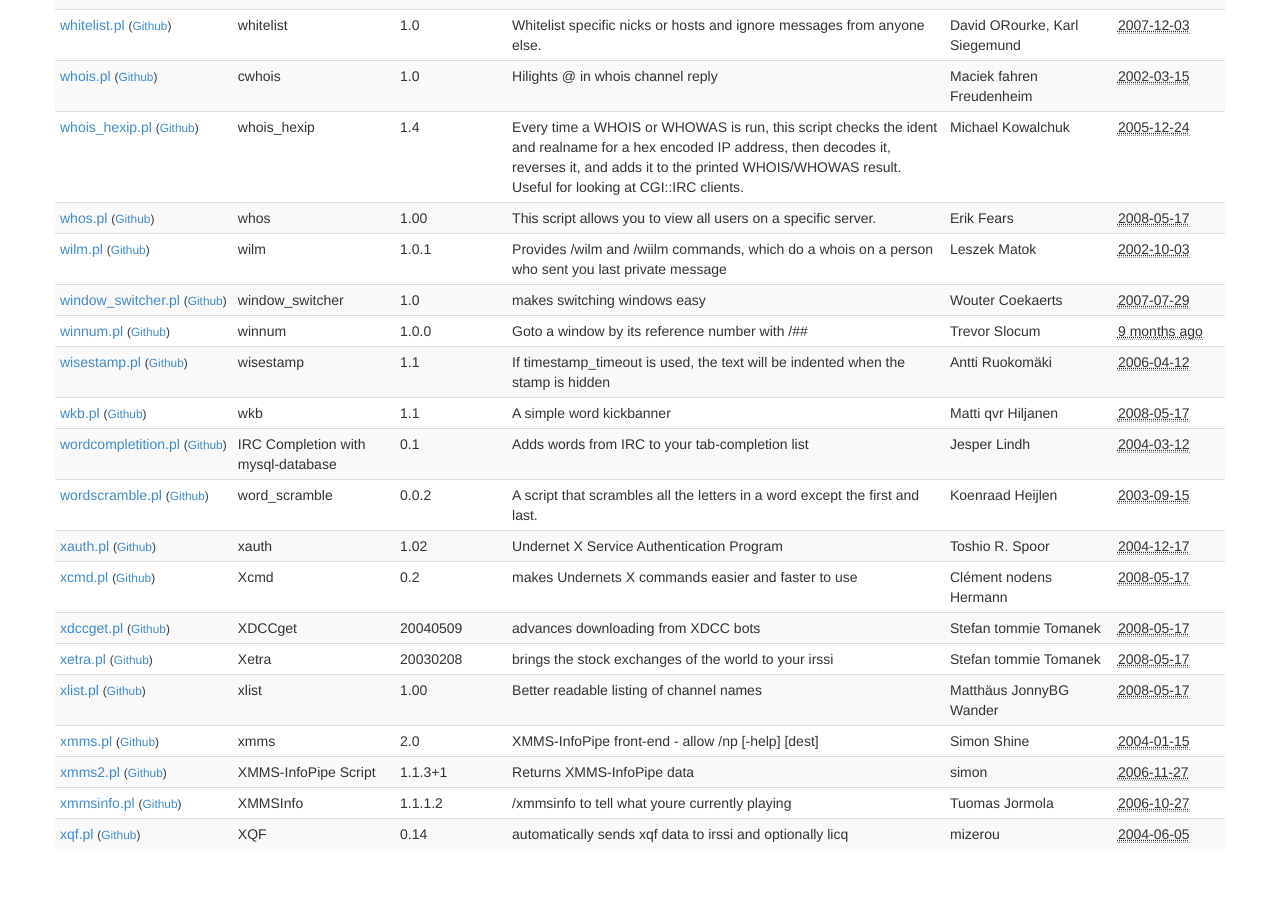
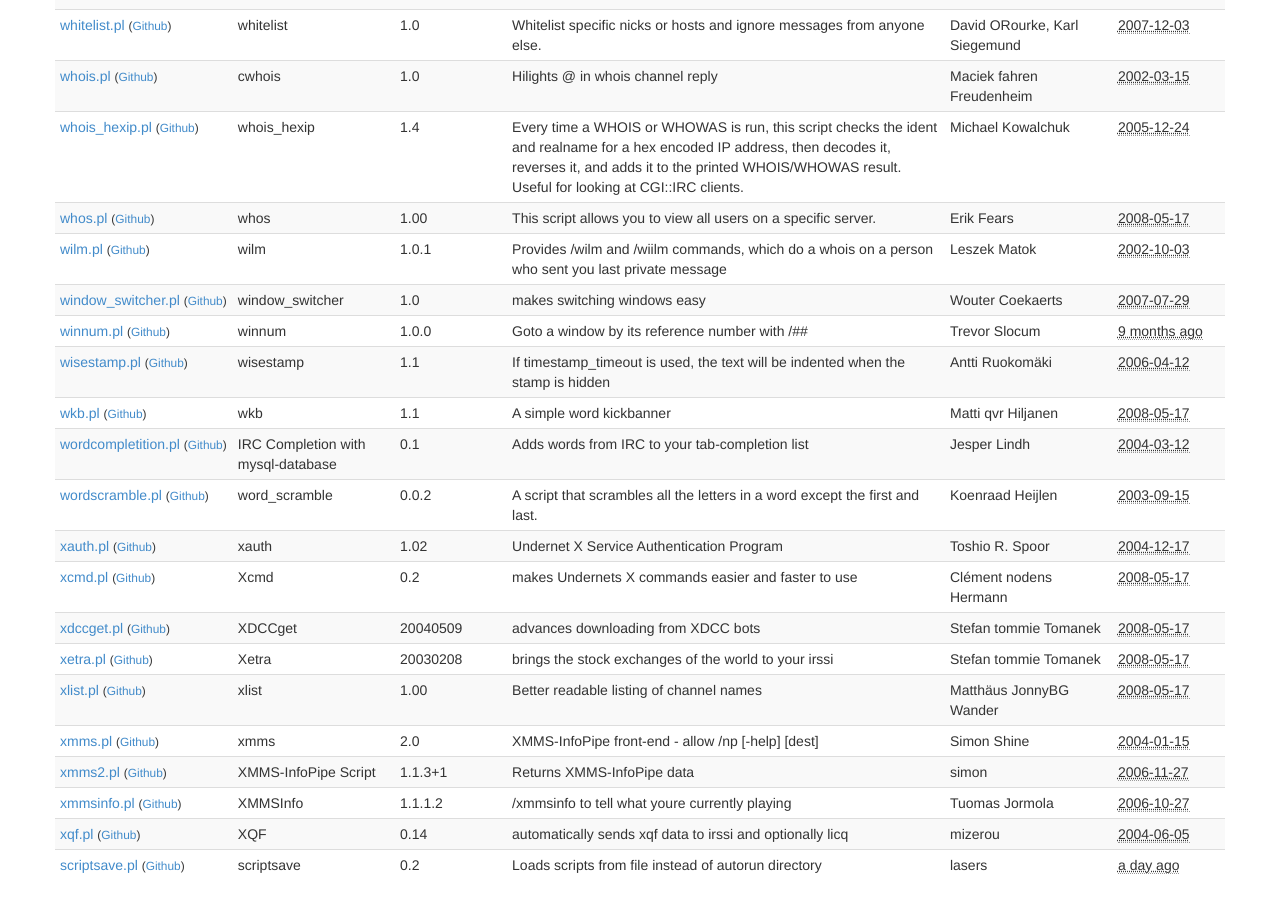
Before and after one commit to irssi/scripts.irssi.org, a Jekyll site: the page built from index.html, in a window 1280 px wide and 900 px high, scrolled down 18154 px. Built offline with Jekyll 4.4.1, drawn with Linux system fonts in a browser that asks for light colours; before the commit the page ends 19023 px from its top, so only the background shows below that.

Commit message:
Fixed scriptsave.pl

```diff
--- a/_data/scripts.yaml
+++ b/_data/scripts.yaml
@@ -4348,3 +4348,12 @@
   name: "XQF"
   url: "none"
   version: "0.14"
+
+- authors: "lasers"
+  contact: "lasers on freenode"
+  description: "Loads scripts from file instead of autorun directory"
+  filename: "scriptsave.pl"
+  modified: "2015-01-16 20:00:00"
+  license: "WTFPL"
+  name: "scriptsave"
+  version: "0.2"
```
Also changed, not shown: 1 other file.
